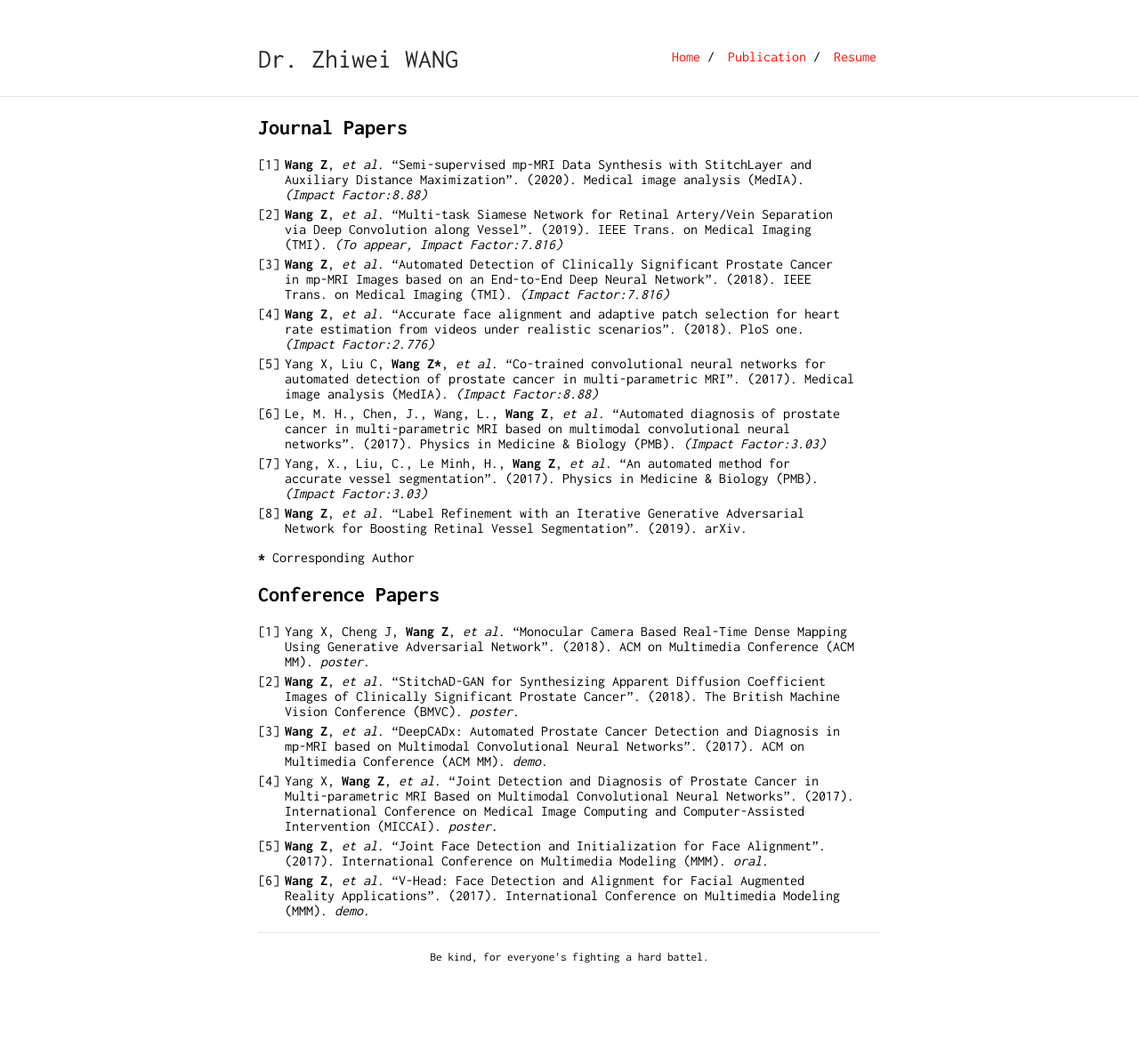
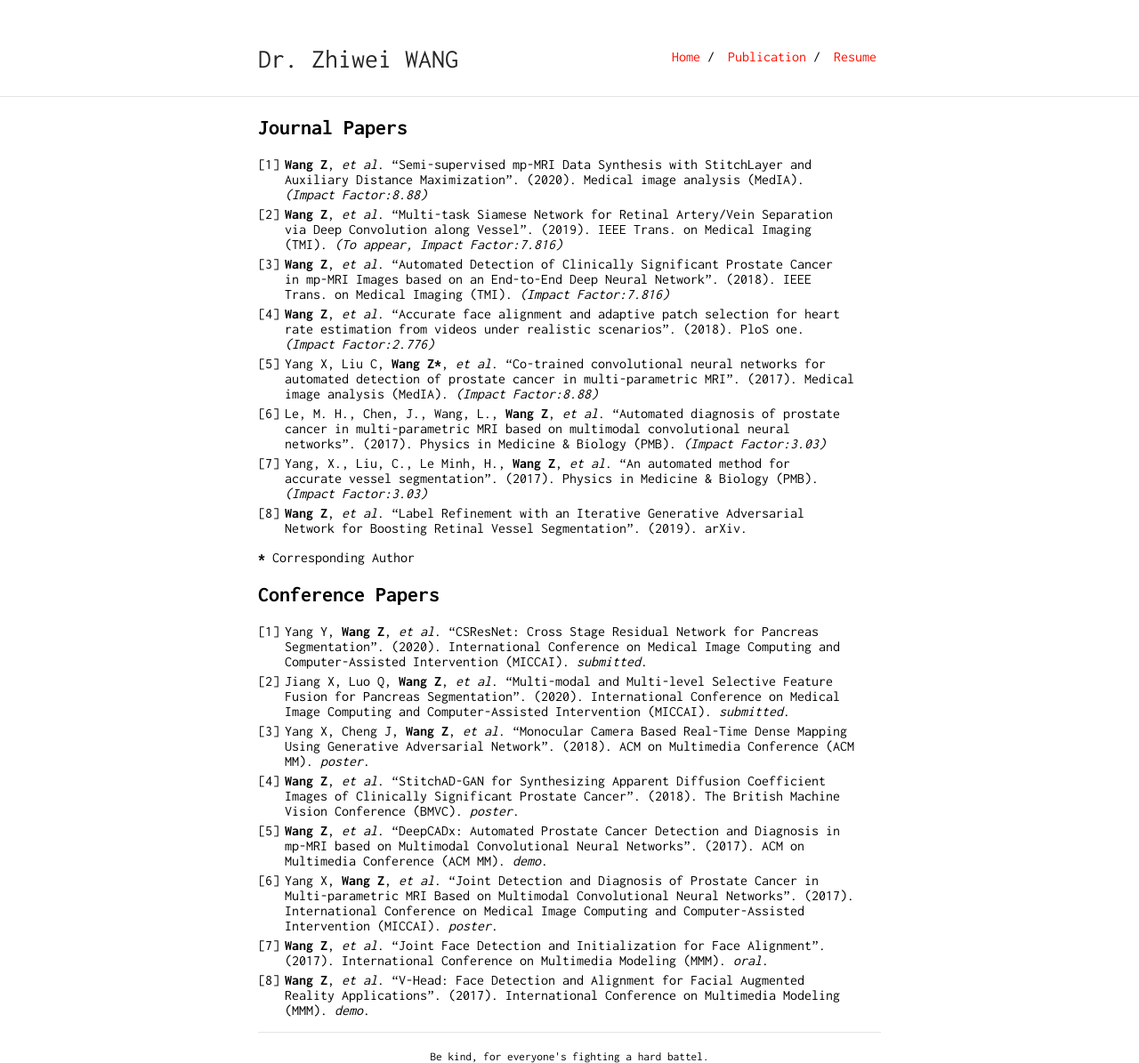
Before and after one commit to Andysis/andysis.github.io, a Jekyll site: the page built from publication.md, in a window 1280 px wide. Shown: the whole page at 89% size. Built offline with Jekyll 4.4.1, drawn with Linux system fonts in a browser that asks for light colours; our own code applies the rules of GitHub Pages for plain Markdown files; before the commit the page ends 1083 px from its top, so only the background shows below that.

```diff
--- a/publication.md
+++ b/publication.md
@@ -17,9 +17,11 @@ layout: default
 
 ## Conference Papers
 
-1. Yang X, Cheng J, **Wang Z**, *et al*. "Monocular Camera Based Real-Time Dense Mapping Using Generative Adversarial Network". (2018). ACM on Multimedia Conference (ACM MM). *poster*.
-2. **Wang Z**, *et al*. "StitchAD-GAN for Synthesizing Apparent Diffusion Coefficient Images of Clinically Significant Prostate Cancer". (2018). The British Machine Vision Conference (BMVC). *poster*.
-3. **Wang Z**, *et al*. "DeepCADx: Automated Prostate Cancer Detection and Diagnosis in mp-MRI based on Multimodal Convolutional Neural Networks". (2017). ACM on Multimedia Conference (ACM MM). *demo*.
-4. Yang X, **Wang Z**, *et al*. "Joint Detection and Diagnosis of Prostate Cancer in Multi-parametric MRI Based on Multimodal Convolutional Neural Networks". (2017). International Conference on Medical Image Computing and Computer-Assisted Intervention (MICCAI). *poster*.
-5. **Wang Z**, *et al*. "Joint Face Detection and Initialization for Face Alignment". (2017). International Conference on Multimedia Modeling (MMM). *oral*.
-6. **Wang Z**, *et al*. "V-Head: Face Detection and Alignment for Facial Augmented Reality Applications". (2017). International Conference on Multimedia Modeling (MMM). *demo*.
+1. Yang Y, **Wang Z**, *et al*. "CSResNet: Cross Stage Residual Network for Pancreas Segmentation". (2020). International Conference on Medical Image Computing and Computer-Assisted Intervention (MICCAI). *submitted*.
+2. Jiang X, Luo Q, **Wang Z**, *et al*. "Multi-modal and Multi-level Selective Feature Fusion for Pancreas Segmentation". (2020). International Conference on Medical Image Computing and Computer-Assisted Intervention (MICCAI). *submitted*.
+3. Yang X, Cheng J, **Wang Z**, *et al*. "Monocular Camera Based Real-Time Dense Mapping Using Generative Adversarial Network". (2018). ACM on Multimedia Conference (ACM MM). *poster*.
+4. **Wang Z**, *et al*. "StitchAD-GAN for Synthesizing Apparent Diffusion Coefficient Images of Clinically Significant Prostate Cancer". (2018). The British Machine Vision Conference (BMVC). *poster*.
+5. **Wang Z**, *et al*. "DeepCADx: Automated Prostate Cancer Detection and Diagnosis in mp-MRI based on Multimodal Convolutional Neural Networks". (2017). ACM on Multimedia Conference (ACM MM). *demo*.
+6. Yang X, **Wang Z**, *et al*. "Joint Detection and Diagnosis of Prostate Cancer in Multi-parametric MRI Based on Multimodal Convolutional Neural Networks". (2017). International Conference on Medical Image Computing and Computer-Assisted Intervention (MICCAI). *poster*.
+7. **Wang Z**, *et al*. "Joint Face Detection and Initialization for Face Alignment". (2017). International Conference on Multimedia Modeling (MMM). *oral*.
+8. **Wang Z**, *et al*. "V-Head: Face Detection and Alignment for Facial Augmented Reality Applications". (2017). International Conference on Multimedia Modeling (MMM). *demo*.
```
Also changed, not shown: 1 other file.
